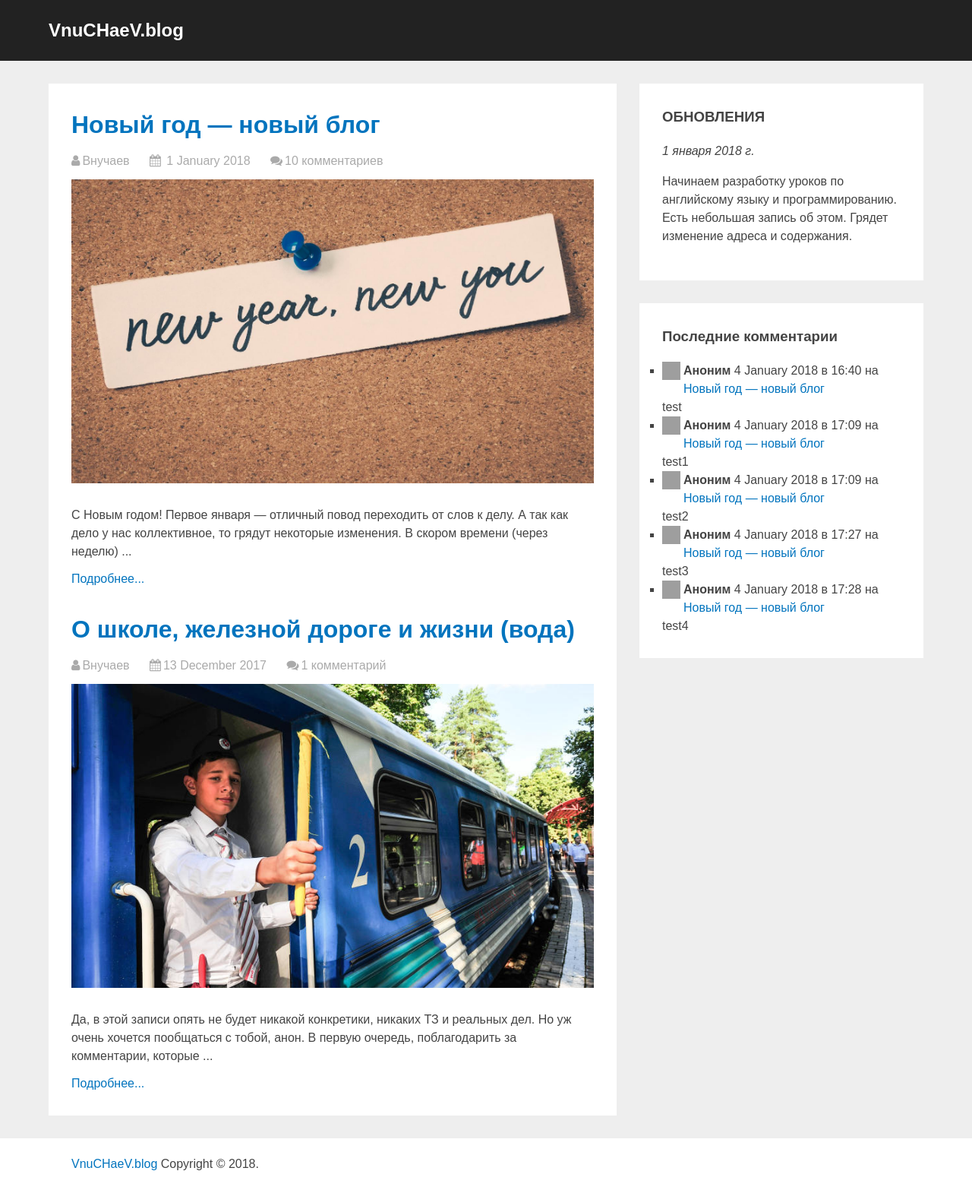
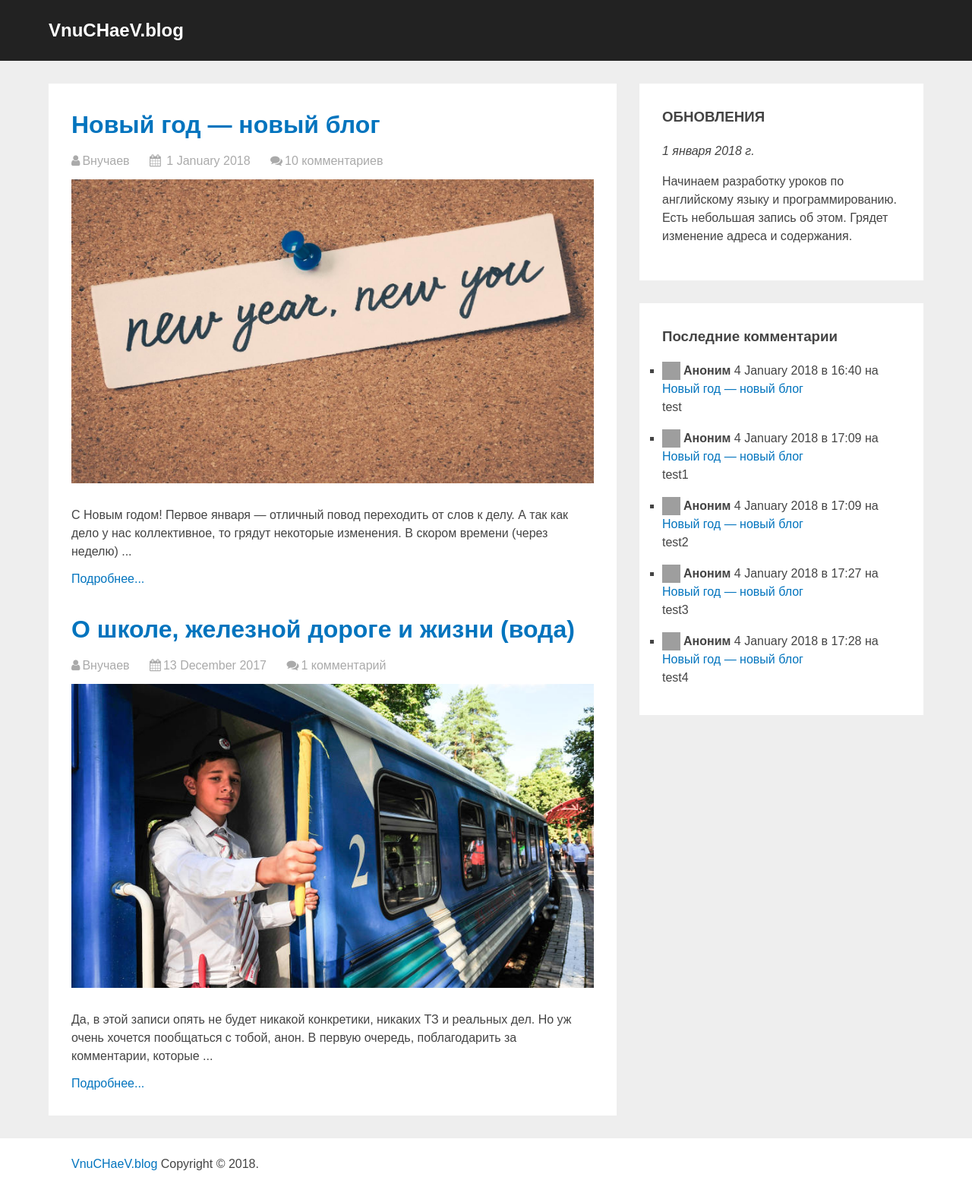
Before and after one commit to vitoyucepi/blog, a Jekyll site: the page built from index.html, in a window 1280 px wide. Shown: the whole page at 76% size. Built offline with Jekyll 4.4.1, drawn with Linux system fonts in a browser that asks for light colours; grey boxes are pictures that could not be loaded.

Commit message:
last comments

```diff
--- a/css/default.css
+++ b/css/default.css
@@ -248,12 +248,14 @@ body {
 }
 
 .lastcommentsitem .commentavatar {
+    height: 24px;
     padding-right: 4px;
     float: left;
 }
 
 .lastcommentsitem {
     list-style-type: square;
+    margin: 17px 0 7px 0;
 }
 
 .sidebaritem:nth-child(n+2) {
```
